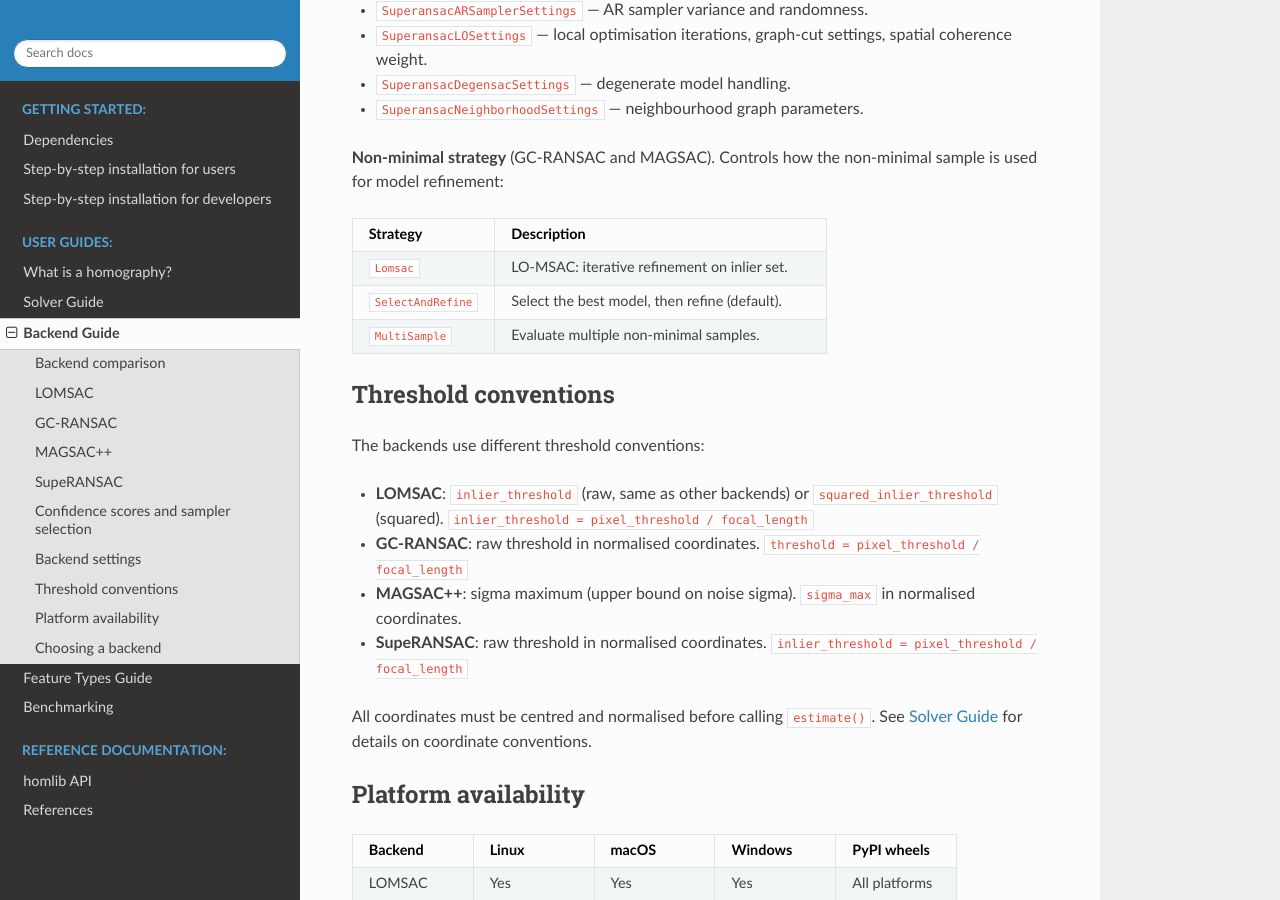
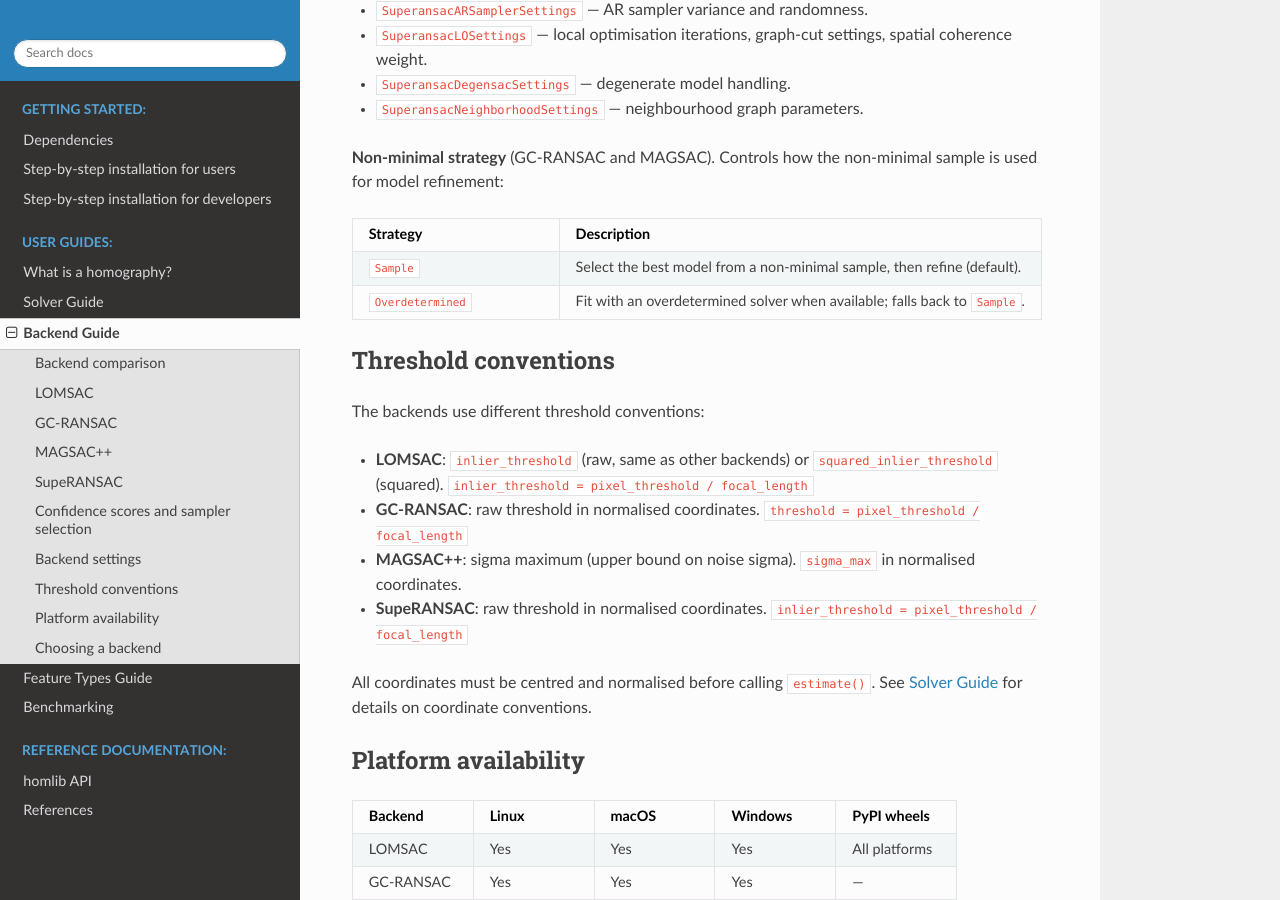
Before and after one commit to marcusvaltonen/HomLib, a Sphinx documentation site: the page built from docs/source/guides/backends.rst, in a window 1280 px wide and 900 px high, scrolled down 6660 px. Built offline with Sphinx 7.4.7 and the Read the Docs theme 3.1.0, drawn with Linux system fonts in a browser that asks for light colours; pages that are not in the unit, such as notebooks, are missing from menus; some of the changed text lies outside the part shown.

Commit message:
Address review: inlier spread, Nakano SVD, comment fixes, and doc updates
Spread non-minimal sample evenly over the inlier set to restore
GC-RANSAC/MAGSAC++ accuracy lost by always picking the first points.
Use SVD of M instead of M^T M eigendecomposition in Nakano to avoid
squaring the condition number. Fix Fitzgibbon comments to describe the
D0 projection accurately, and update docs to the current strategy names.

Co-Authored-By: Claude Opus 4.6 <noreply@anthropic.com>

```diff
--- a/docs/source/api/index.rst
+++ b/docs/source/api/index.rst
@@ -167,8 +167,8 @@ GC-RANSAC configuration types
   (``num_iterations``, ``inliers``, ``score``).
 - **GCSamplerType** — ``Uniform``, ``PROSAC``, ``ARSampler``,
   ``ImportanceSampler``. Shared by GC-RANSAC and MAGSAC.
-- **NonMinimalStrategy** — ``Lomsac``, ``SelectAndRefine``,
-  ``MultiSample``. Shared by GC-RANSAC and MAGSAC.
+- **NonMinimalStrategy** — ``Sample``, ``Overdetermined``.
+  Shared by GC-RANSAC and MAGSAC.
 
 The ``estimate()`` method accepts an optional ``scores`` parameter: a 1-D
 array of per-match confidence values in [0, 1], sorted in descending order.
--- a/docs/source/guides/backends.rst
+++ b/docs/source/guides/backends.rst
@@ -373,7 +373,7 @@ arguments. Settings are also accessible via namespace aliases for clarity:
        min_iterations=50,
        do_local_optimization=True,
        sampler=homlib.GCRANSAC.SamplerType.PROSAC,
-       non_minimal_strategy=homlib.GCRANSAC.NonMinimalStrategy.SelectAndRefine,
+       non_minimal_strategy=homlib.GCRANSAC.NonMinimalStrategy.Sample,
    )
 
    # MAGSAC (shares GCSamplerType with GC-RANSAC)
@@ -463,12 +463,10 @@ non-minimal sample is used for model refinement:
 
    * - Strategy
      - Description
-   * - ``Lomsac``
-     - LO-MSAC: iterative refinement on inlier set.
-   * - ``SelectAndRefine``
-     - Select the best model, then refine (default).
-   * - ``MultiSample``
-     - Evaluate multiple non-minimal samples.
+   * - ``Sample``
+     - Select the best model from a non-minimal sample, then refine (default).
+   * - ``Overdetermined``
+     - Fit with an overdetermined solver when available; falls back to ``Sample``.
 
 
 .. _threshold_conventions:
```
Also changed, not shown: 4 other files.
